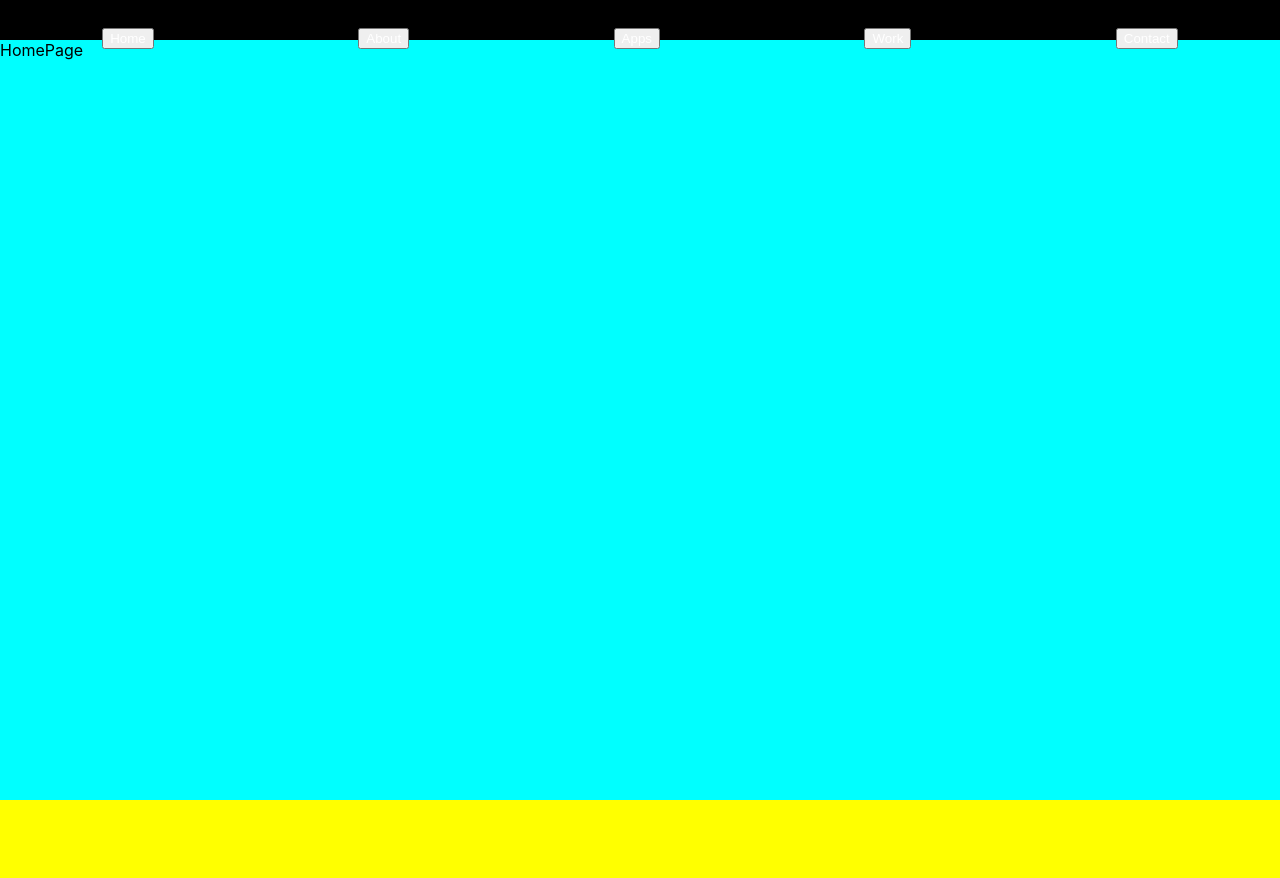
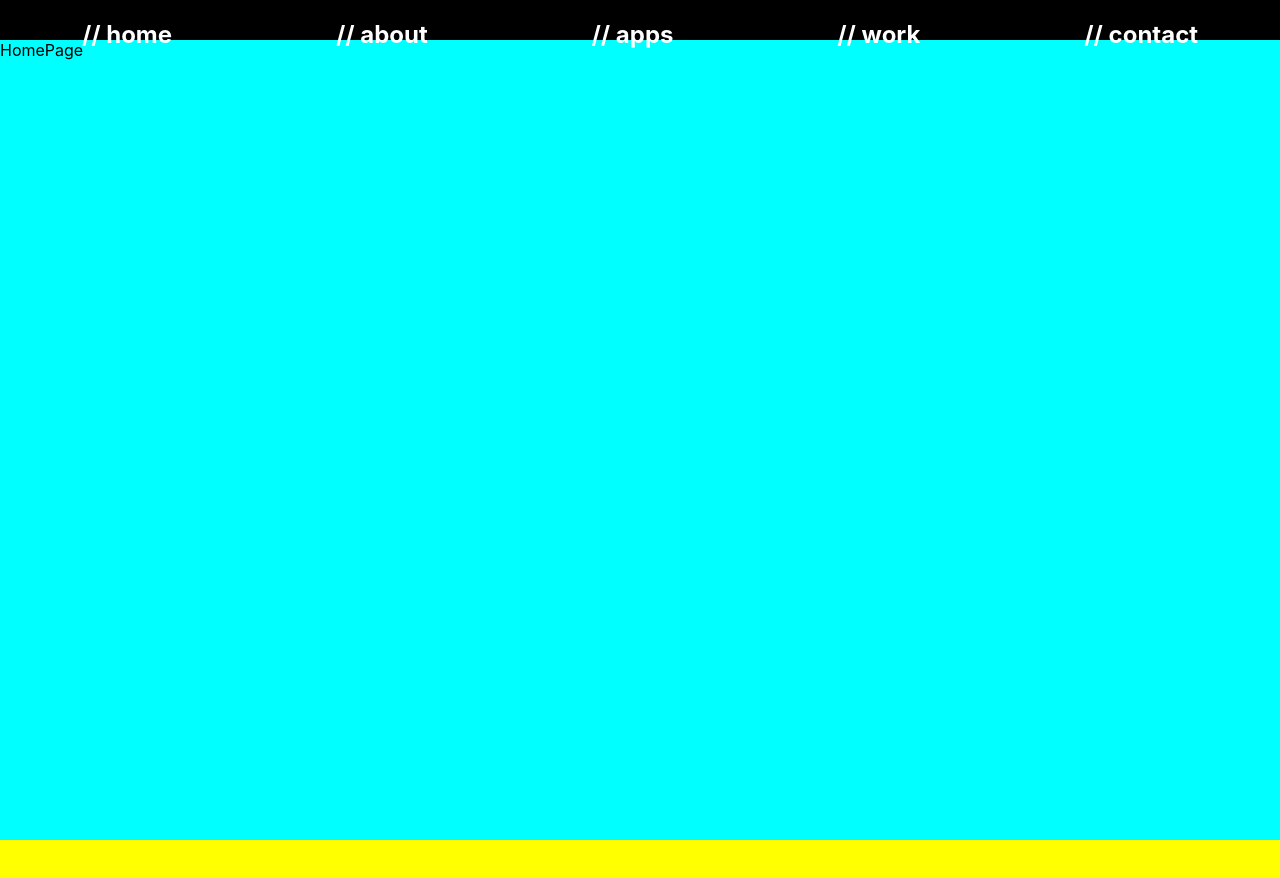
Before and after one commit to Lanny-MacMillan/dev_portfolio, a React (Create React App) app: page / in a window 1280 px wide. Shown: the top 878 px of the page. Built offline with nearby package versions, Linux system fonts and the light colour scheme.

Commit message:
added scrollintoview using refs for the Header links

```diff
--- a/src/App.js
+++ b/src/App.js
@@ -1,50 +1,47 @@
 // import { Route, Routes } from "react-router";
-import React, { useRef, useEffect } from "react";
+import React, { useRef } from "react";
 import Home from "./components/home/Home";
-import Header from "./components/header/Header";
 import About from "./components/about/About";
 import Contact from "./components/contact/Contact";
-import {
-  HeaderContainer,
-  LinksDiv,
-} from "./components/header/Header.styles.js";
-
-import "./App.css";
+import { HeaderContainer, LinksDiv } from "./components/home/Home.styles.js";
 
 function App() {
-  const pages = ["Home", "About", "Apps", "Work", "Contact"];
-  const contact = useRef();
+  const pages = ["// home", "// about", "// apps", "// work", "// contact"];
+  const pageRef = [
+    useRef(null),
+    useRef(null),
+    useRef(null),
+    useRef(null),
+    useRef(null),
+  ];
+
+  const scrollToRef = (ref) => {
+    pageRef[ref].current.scrollIntoView({
+      behavior: "smooth",
+    });
+  };
 
   return (
     <>
-      {/* <Header /> */}
       <HeaderContainer>
-        {pages.map((page) => (
+        {pages.map((page, pageRef) => (
           <LinksDiv key={page}>
             <h2 textAlign="center">
-              <button
-                onClick={() => {
-                  console.log(page);
-                  contact.current.scrollIntoView({ behavior: "smooth" });
-                }}
+              <div
+                onClick={() => scrollToRef(pageRef)}
                 style={{ color: "white" }}
               >
                 {page}
-              </button>
+              </div>
             </h2>
           </LinksDiv>
         ))}
       </HeaderContainer>
-      <Home />
-      <About />
-      <Contact contact={contact} />
-
-      {/* <Routes>
-        <Route path="/" element={<Home />} />
-        <Route path="/Home" element={<Home />} />
-        <Route path="/About" element={<About />} />
-        <Route path="/Contact" element={<Contact />} />
-      </Routes> */}
+      <Home home={pageRef[0]} />
+      <About about={pageRef[1]} />
+      {/* <Apps apps={pageRef[2]} />
+      <Work work={pageRef[3]} /> */}
+      <Contact contact={pageRef[4]} />
     </>
   );
 }
--- a/src/components/about/About.js
+++ b/src/components/about/About.js
@@ -1,8 +1,8 @@
 import React from "react";
 import { AboutContainer } from "./About.styles.js";
 
-const About = () => {
-  return <AboutContainer></AboutContainer>;
+const About = ({ about }) => {
+  return <AboutContainer ref={about}></AboutContainer>;
 };
 
 export default About;
--- a/src/components/header/Header.js
+++ /dev/null
@@ -1,33 +0,0 @@
-import React, { useRef, useEffect } from "react";
-import { Link } from "react-router-dom";
-import { HeaderContainer, LinksDiv } from "./Header.styles.js";
-
-const Header = () => {
-  const pages = ["Home", "About", "Apps", "Work", "Contact"];
-  const divRef = useRef();
-
-  const scrollToElement = () => {
-    const { current } = divRef;
-    if (current !== null) {
-      current.scrollIntoView({ behavior: "smooth" });
-    }
-  };
-
-  useEffect(scrollToElement, []);
-
-  return (
-    <HeaderContainer>
-      {pages.map((page) => (
-        <LinksDiv key={page}>
-          <h2 textAlign="center">
-            <div style={{ color: "white" }} ref={divRef}>
-              {page}
-            </div>
-          </h2>
-        </LinksDiv>
-      ))}
-    </HeaderContainer>
-  );
-};
-
-export default Header;
--- a/src/components/header/Header.styles.js
+++ /dev/null
@@ -1,14 +0,0 @@
-import styled from "styled-components";
-
-export const HeaderContainer = styled.div`
-  display: flex;
-  flex-direction: row;
-  justify-content: space-around;
-  width: 100%;
-  height: 5vh;
-  background-color: black;
-`;
-
-export const LinksDiv = styled.div`
-  display: flex;
-`;
--- a/src/components/home/Home.js
+++ b/src/components/home/Home.js
@@ -1,9 +1,9 @@
 import React from "react";
 import { BodyContainer } from "./Home.styles.js";
 
-const Home = () => {
+const Home = ({ home }) => {
   return (
-    <BodyContainer>
+    <BodyContainer ref={home}>
       <p1>HomePage</p1>
     </BodyContainer>
   );
--- a/src/components/home/Home.styles.js
+++ b/src/components/home/Home.styles.js
@@ -1,9 +1,22 @@
 import styled from "styled-components";
+
+export const HeaderContainer = styled.div`
+  display: flex;
+  flex-direction: row;
+  justify-content: space-around;
+  width: 100%;
+  height: 5vh;
+  background-color: black;
+`;
+
+export const LinksDiv = styled.div`
+  display: flex;
+`;
 
 export const BodyContainer = styled.div`
   display: flex;
   flex-direction: row;
   width: 100%;
-  height: 95vh;
+  height: 100vh;
   background-color: cyan;
 `;
```
